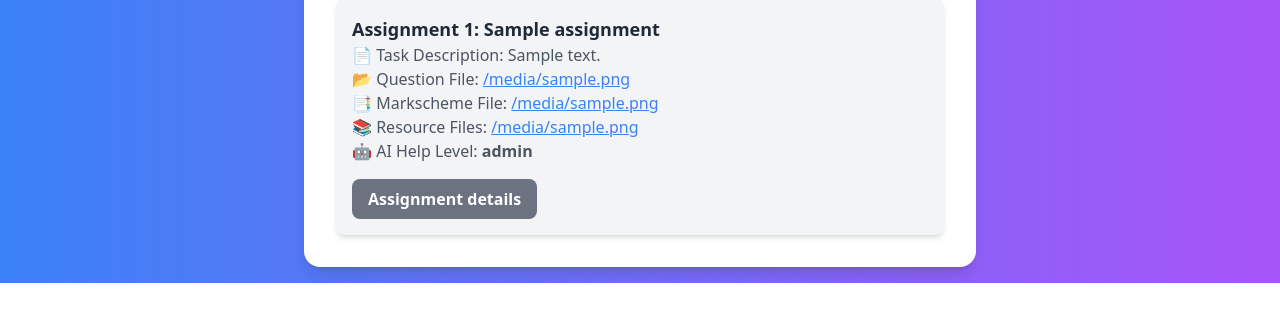
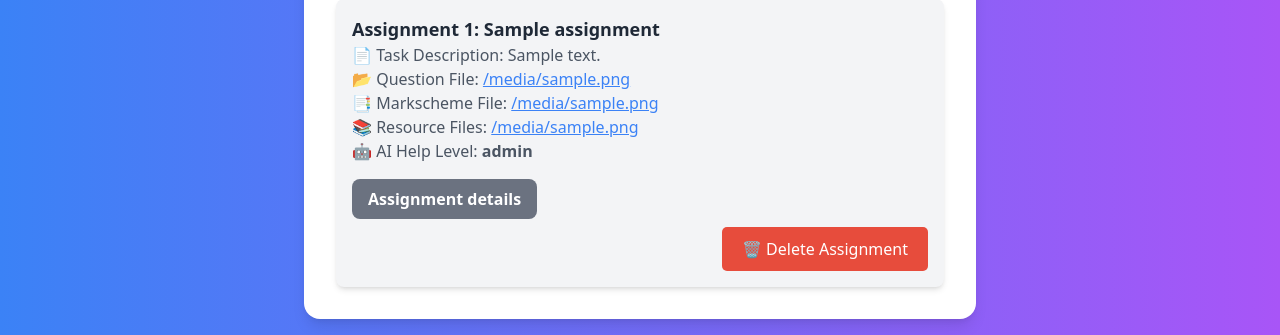
Before and after one commit to ArthurAllilaire/icnoslack, a Flask app: template templates/teacher.html in a window 1280 px wide. Shown: the part 1192-1527 px from the top of the page. Before the commit the page ends 1475 px from the top, so only its background shows below. Run offline with Flask 3, Linux system fonts and the light colour scheme; the template is opened without the code that fills it: most values are stand-ins (such as "Sample title", 1, 10 or a date in 2020); some libraries are stand-ins or nearby versions.

Commit message:
[WB] feat: allow teachers to delete assignments

```diff
--- a/app.py
+++ b/app.py
@@ -476,5 +476,43 @@ def student_chat_history(student_name, assignment_id):
 
     return render_template('chat_history.html', student=student_name, assignment=assignment, chat_history=chat_history)
 
+@app.route('/delete_assignment/<int:assignment_id>', methods=['POST'])
+def delete_assignment(assignment_id):
+    try:
+        conn = sqlite3.connect('my_database.db')
+        cursor = conn.cursor()
+
+        # Retrieve assignment details to get the file paths
+        cursor.execute('SELECT * FROM files WHERE assignment_id = ?', (assignment_id,))
+        files = cursor.fetchall()
+
+        if not files:
+            print(f"No files found for assignment ID {assignment_id}.")  # Debugging
+
+        # Delete the assignment from the database
+        cursor.execute('DELETE FROM assignments WHERE id = ?', (assignment_id,))
+        cursor.execute('DELETE FROM files WHERE assignment_id = ?', (assignment_id,))
+        cursor.execute('DELETE FROM student_uploads WHERE assignment_id = ?', (assignment_id,))
+        cursor.execute('DELETE FROM chat_history WHERE assignment_id = ?', (assignment_id,))
+
+        conn.commit()
+        conn.close()
+
+        # Delete associated files from the server
+        for file in files:
+            file_path = file[2]  # file_path is the 3rd column in the files table
+            if os.path.exists(file_path):
+                print(f"Deleting file {file_path}")  # Debugging
+                os.remove(file_path)
+            else:
+                print(f"File {file_path} not found.")  # Debugging
+
+        # Redirect to the teacher's page with updated assignments
+        return redirect(url_for('teacher'))
+
+    except Exception as e:
+        print(f"Error: {e}")  # Debugging
+        return "Error deleting assignment. Please try again.", 500
+
 if __name__ == '__main__':
     app.run(debug=True)
--- a/templates/teacher.html
+++ b/templates/teacher.html
@@ -79,7 +79,7 @@
         <h2 class="text-xl font-semibold mt-6 mb-2">📜 Created Assignments</h2>
         <div id="assignmentsList" class="space-y-4">
             {% for assignment in assignments %}
-                <div class="p-4 bg-gray-100 rounded-lg shadow-md">
+                <div id="assignment-{{ assignment.id }}" class="p-4 bg-gray-100 rounded-lg shadow-md">
                     <h3 class="text-lg font-bold text-gray-800">Assignment {{ loop.index }}: {{ assignment.name }}</h3>
                     <p class="text-gray-600">📄 Task Description: {{ assignment.taskDescription }}</p>
                     <p class="text-gray-600">📂 Question File: <a href="{{ url_for('uploaded_file', filename=assignment.questionFile.split('/')[-1]) }}" class="text-blue-500 underline">{{ assignment.questionFile }}</a></p>
@@ -93,6 +93,14 @@
                     <a href="{{ url_for('assignment_details', assignment_id=assignment.id) }}" class="mt-4 block inline-block bg-gray-500 hover:bg-gray-600 text-white font-semibold py-2 px-4 rounded-lg transition duration-300">
                         Assignment details
                     </a>
+                    <!-- Delete Button -->
+                    <div class="flex justify-end mt-2">
+                        <form action="{{ url_for('delete_assignment', assignment_id=assignment['id']) }}" method="POST">
+                            <button type="submit" style="background-color: #e74c3c; color: white; border: none; padding: 10px 20px; border-radius: 5px; cursor: pointer; font-size: 16px;">
+                                🗑️ Delete Assignment
+                            </button>
+                        </form>
+                    </div>
                 </div>
             {% endfor %}
         </div>
```
